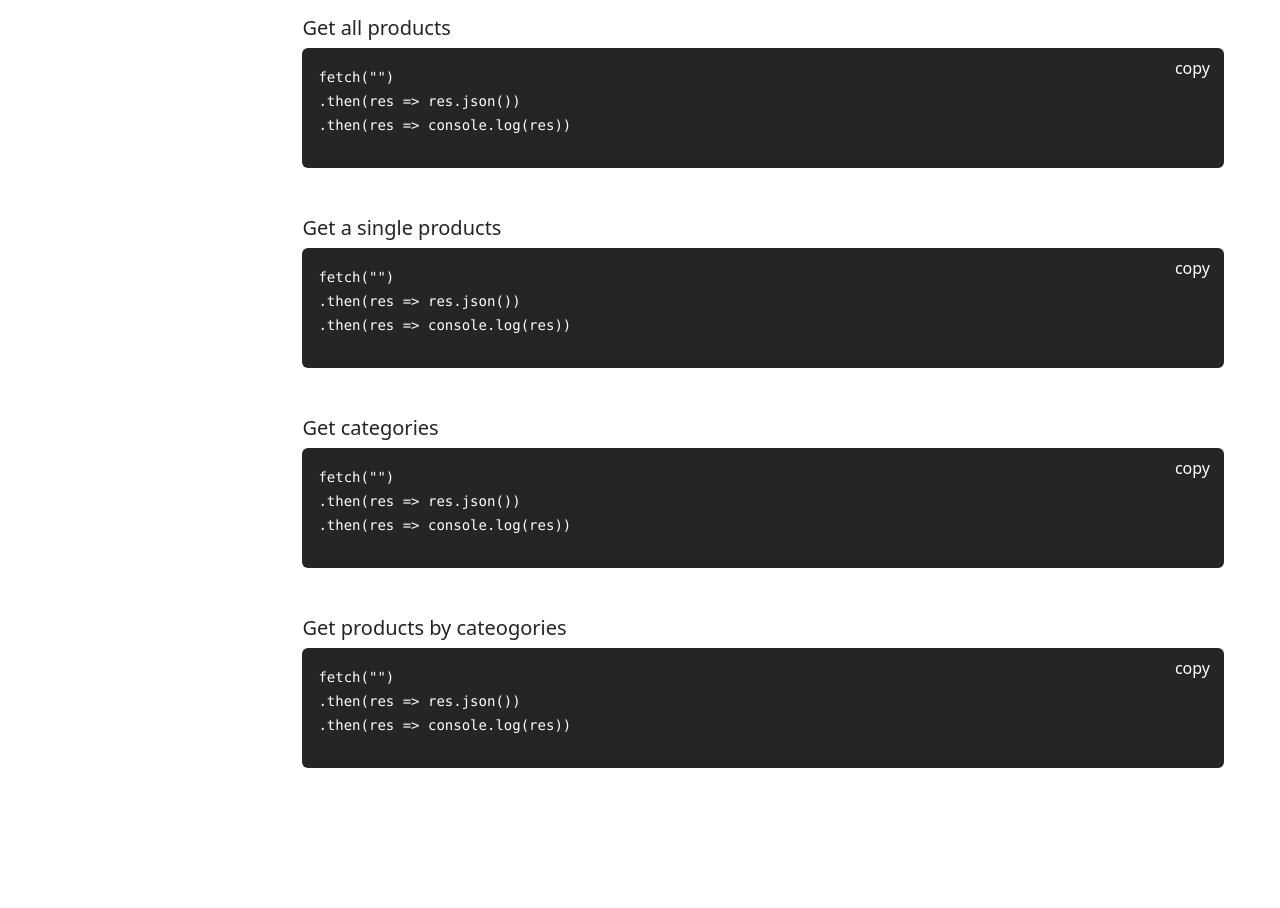
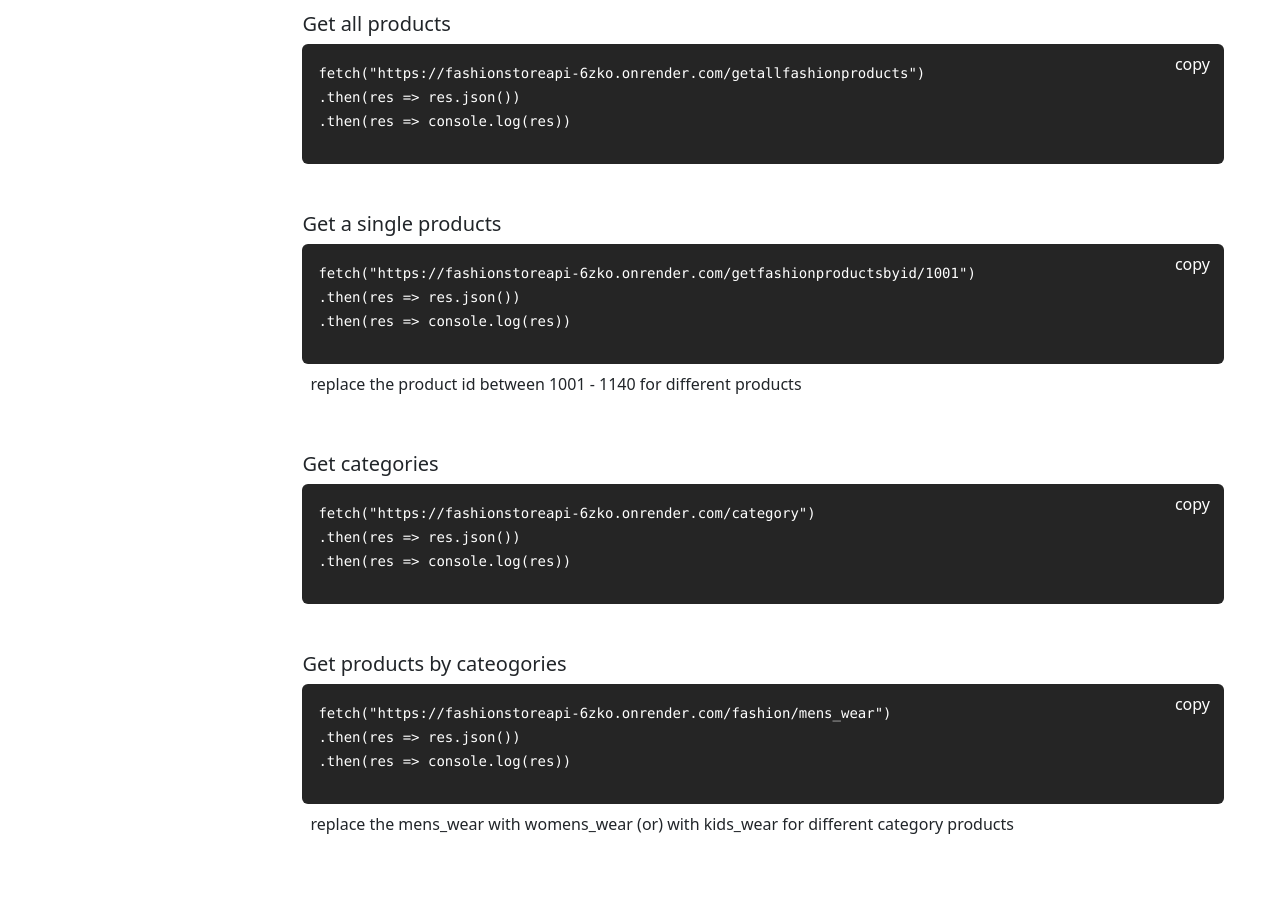
Before and after one commit to Ganeshnani23/fashionstoreapi, a website: page public/documentpage.html in a window 1280 px wide. Shown: the part 271-1179 px from the top of the page. Before the commit the page ends 1087 px from the top, so only its background shows below. Drawn offline with nearby package versions, Linux system fonts and the light colour scheme.

Commit message:
commit routes

```diff
--- a/public/documentpage.html
+++ b/public/documentpage.html
@@ -1,17 +1,3 @@
-<!DOCTYPE html>
-<html lang="en">
-
-<head>
-    <meta charset="UTF-8">
-    <meta name="viewport" content="width=device-width, initial-scale=1.0">
-    <title>Document</title>
-</head>
-
-<body>
-
-</body>
-
-</html>
 <!DOCTYPE html>
 <html lang="en">
 
@@ -24,7 +10,7 @@
         integrity="sha384-ndDqU0Gzau9qJ1lfW4pNLlhNTkCfHzAVBReH9diLvGRem5+R9g2FzA8ZGN954O5Q"
         crossorigin="anonymous"></script>
     <title>FashionStore API-Services</title>
-    <link rel="icon" href="./logo.png">
+    <link rel="icon" href="logo.png">
     <style>
         * {
             margin: 0;
@@ -104,7 +90,8 @@
                 padding: 1em;
                 margin: 0;
             }
-            .startingheading h3{
+
+            .startingheading h3 {
                 font-size: x-large;
             }
         }
@@ -115,14 +102,15 @@
     <nav class="navbar navbar-expand-lg bg-body-tertiary bg-opacity-50 position-fixed top-0 vw-100 z-3" id="mainNav">
         <div class="container-fluid ">
             <a class=" ms-2 navbar-brand d-flex justify-content-center align-items-center" href="/">
-                <img src="./logo.png" alt="Logo" width="50" height="50"
+                <img src="./logo.png" alt="Logo" width="45" height="45"
                     class="d-inline-block align-text-top fit-content">
                 <span class="navbar-brand h1 mt-1 ms-2">
                     FashionStore<span class="text-primary navbar-brand h1 fw-bold">API</span>
                 </span>
             </a>
-            <button class="navbar-toggler  btn-outline-light" type="button" data-bs-toggle="collapse" data-bs-target="#navbarNav"
-                aria-controls="navbarNav" aria-expanded="false" aria-label="Toggle navigation">
+            <button class="navbar-toggler  btn-outline-light" type="button" data-bs-toggle="collapse"
+                data-bs-target="#navbarNav" aria-controls="navbarNav" aria-expanded="false"
+                aria-label="Toggle navigation">
                 <span class="navbar-toggler-icon"></span>
             </button>
             <div class="collapse navbar-collapse me-2" id="navbarNav">
@@ -134,7 +122,7 @@
                         <a class="nav-link active" href="/docs">Docs</a>
                     </li>
                     <li class="nav-item">
-                        <a class="nav-link" href="/">Github</a>
+                        <a class="nav-link" href="https://github.com/Ganeshnani23/fashionstoreapi">Github</a>
                     </li>
                 </ul>
             </div>
@@ -177,7 +165,7 @@
                     <div class="code p-3 rounded-2" style="background-color: #252525;">
                         <p>
                             <code class="text-white" id="code-snippet-1">
-                                fetch("") <br>
+                                fetch("https://fashionstoreapi-6zko.onrender.com/getallfashionproducts") <br>
                                     .then(res => res.json()) <br>
                                     .then(res => console.log(res))
                             </code>
@@ -192,13 +180,14 @@
                     <div class="code p-3 rounded-2" style="background-color: #252525;">
                         <p>
                             <code class="text-white" id="code-snippet-2">
-                                fetch("") <br>
+                                fetch("https://fashionstoreapi-6zko.onrender.com/getfashionproductsbyid/1001") <br>
                                     .then(res => res.json()) <br>
                                     .then(res => console.log(res))
                             </code>
                         </p>
                         <button class="btn text-white" onclick="copyCode(this,'code-snippet-2')">copy</button>
                     </div>
+                    <p class="fw-light fs-6 p-2">replace the product id between 1001 - 1140 for different products</p>
                 </div>
                 <div class="productsexample mb-5">
                     <div class="title">
@@ -207,7 +196,7 @@
                     <div class="code p-3 rounded-2" style="background-color: #252525;">
                         <p>
                             <code class="text-white" id="code-snippet-3">
-                                fetch("") <br>
+                                fetch("https://fashionstoreapi-6zko.onrender.com/category") <br>
                                     .then(res => res.json()) <br>
                                     .then(res => console.log(res))
                             </code>
@@ -222,13 +211,15 @@
                     <div class="code p-3 rounded-2" style="background-color: #252525;">
                         <p>
                             <code class="text-white" id="code-snippet-4">
-                                fetch("") <br>
+                                fetch("https://fashionstoreapi-6zko.onrender.com/fashion/mens_wear") <br>
                                     .then(res => res.json()) <br>
                                     .then(res => console.log(res))
                             </code>
                         </p>
                         <button class="btn text-white" onclick="copyCode(this, 'code-snippet-4')">copy</button>
                     </div>
+                    <p class="fw-light fs-6 p-2">replace the mens_wear with womens_wear (or) with kids_wear for
+                        different category products</p>
                 </div>
             </div>
         </section>
```
Also changed, not shown: public/index.html (+5 -5 lines), server.js (+7 -3 lines), public/logo.png.
